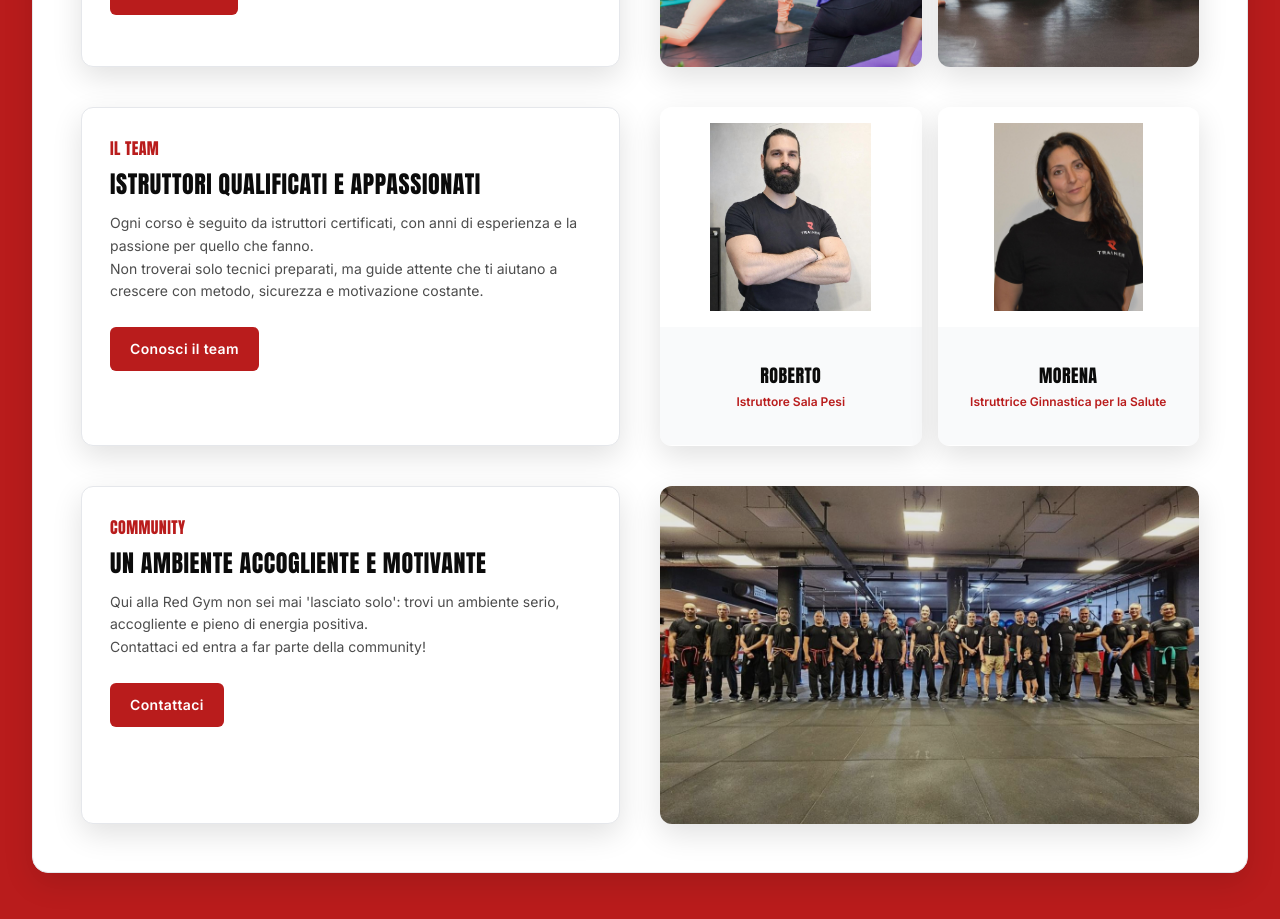
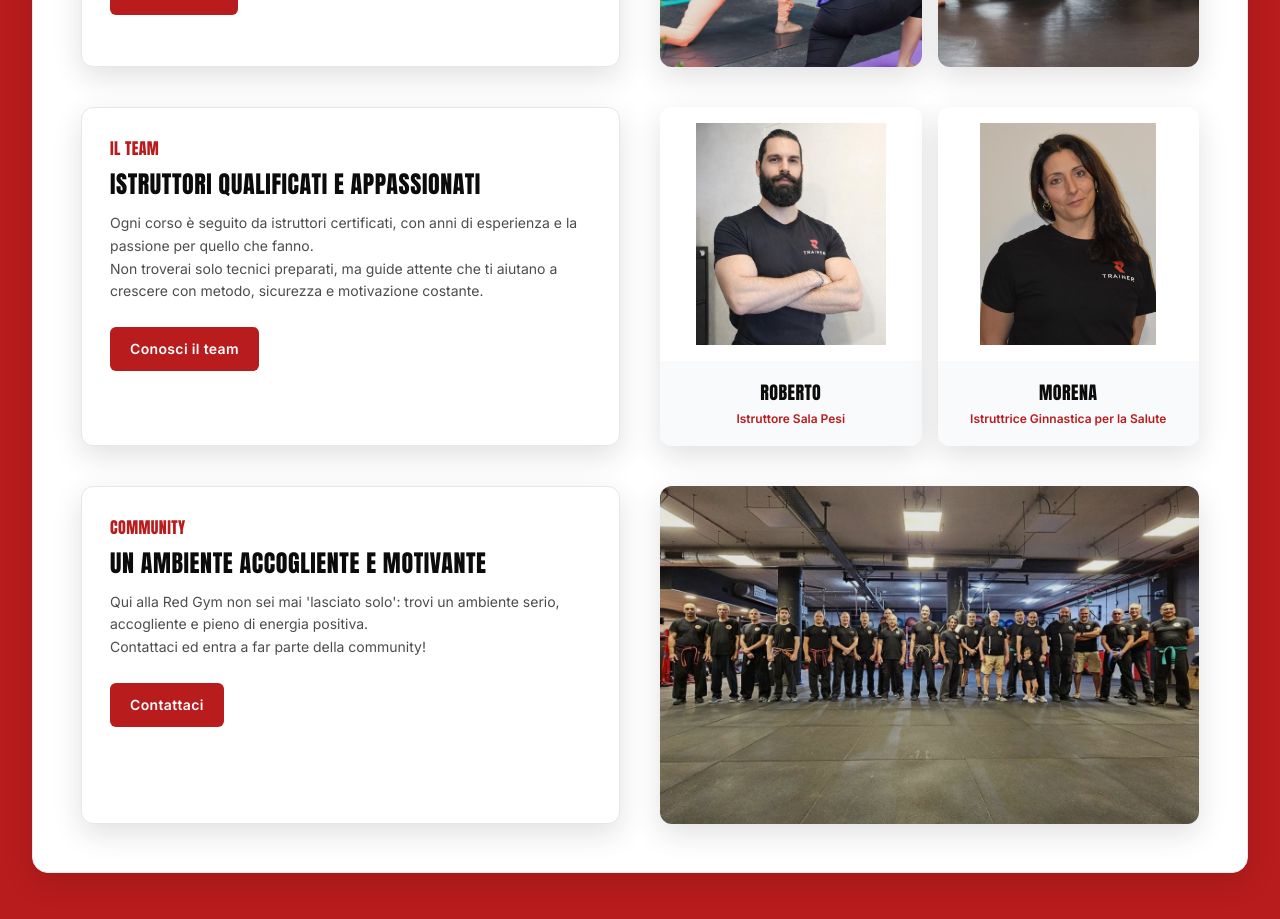
Before and after one commit to alelodato/red-gym, a Next.js app: page / in a window 1280 px wide. Shown: the part 2180-3099 px from the top of the page. Built offline with nearby package versions, Linux system fonts and the light colour scheme.

Commit message:
modificato altezza immagini slideshow desktop

```diff
--- a/app/page.js
+++ b/app/page.js
@@ -353,17 +353,17 @@ function SalaPesiTrainersCarousel() {
           className={`absolute inset-0 flex flex-col transition-opacity duration-1000 ${index === currentSlide ? "opacity-100" : "opacity-0"
             }`}
         >
-          {/* Immagine - occupa il 65% dell'altezza */}
-          <div className="h-[65%] flex items-center justify-center p-4 bg-white">
+          {/* Immagine - occupa il 75% dell'altezza */}
+          <div className="h-[75%] flex items-center justify-center p-4 bg-white">
             <img
               src={toPublicSrc(trainer.image)}
               alt={trainer.name}
-              className="max-h-full max-w-full object-contain"
+              className="max-h-full max-w-full object-cover object-top"
             />
           </div>
 
-          {/* Didascalia - occupa il 35% dell'altezza */}
-          <div className="h-[35%] bg-brand-offwhite flex flex-col items-center justify-center p-4">
+          {/* Didascalia - occupa il 25% dell'altezza */}
+          <div className="h-[25%] bg-brand-offwhite flex flex-col items-center justify-center p-4">
             <p className="font-heading uppercase tracking-wide text-brand-black text-lg">
               {trainer.name}
             </p>
@@ -384,10 +384,10 @@ function OtherTrainersCarousel() {
     { image: "ADRIANO.jpeg", name: "Adriano Sperandio", role: "Istruttore Funzionale e Prepugilistica" },
     { image: "ALEX.jpeg", name: "Alex", role: "Istruttore Funzionale/TacFit" },
     { image: "MORENA.jpeg", name: "Morena", role: "Istruttrice Ginnastica per la Salute" },
-    { image: "CLAUDIA.jpeg", name: "Claudia", role: "Istruttrice Yoga" },
+    { image: "claudia.webp", name: "Claudia", role: "Istruttrice Yoga" },
     { image: "PAOLO.jpeg", name: "Paolo Sperandio", role: "Maestro Boxe" },
     { image: "MASSIMO.jpeg", name: "Massimo Montecchiani", role: "Maestro Karate" },
-    { image: "BARBARA.jpeg", name: "Barbara Montecchiani", role: "Maestra Karate" },
+    { image: "barbara.webp", name: "Barbara Montecchiani", role: "Maestra Karate" },
     { image: "MICHELA.jpeg", name: "Michela Muccioli", role: "Maestra Judo" },
     { image: "VITTORIA.jpeg", name: "Vittorina Di Vincenzo", role: "Maestra Judo" },
     { image: "NATALINO.jpeg", name: "Anton Ioan Catalin", role: "Maestro Kickboxing" },
@@ -409,17 +409,17 @@ function OtherTrainersCarousel() {
           className={`absolute inset-0 flex flex-col transition-opacity duration-1000 ${index === currentSlide ? "opacity-100" : "opacity-0"
             }`}
         >
-          {/* Immagine - occupa il 65% dell'altezza */}
-          <div className="h-[65%] flex items-center justify-center p-4 bg-white">
+          {/* Immagine - occupa il 75% dell'altezza */}
+          <div className="h-[75%] flex items-center justify-center p-4 bg-white">
             <img
               src={toPublicSrc(trainer.image)}
               alt={trainer.name}
-              className="max-h-full max-w-full object-contain"
+              className="max-h-full max-w-full object-cover object-top"
             />
           </div>
 
-          {/* Didascalia - occupa il 35% dell'altezza */}
-          <div className="h-[35%] bg-brand-offwhite flex flex-col items-center justify-center p-4">
+          {/* Didascalia - occupa il 25% dell'altezza */}
+          <div className="h-[25%] bg-brand-offwhite flex flex-col items-center justify-center p-4">
             <p className="font-heading uppercase tracking-wide text-brand-black text-lg">
               {trainer.name}
             </p>
```
